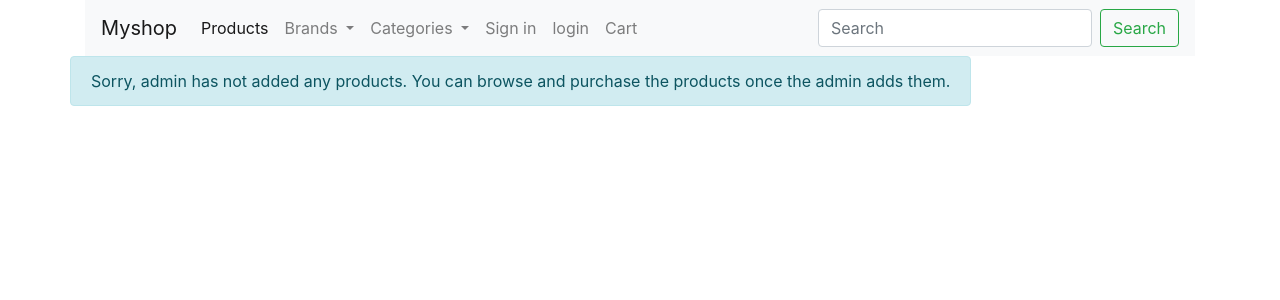
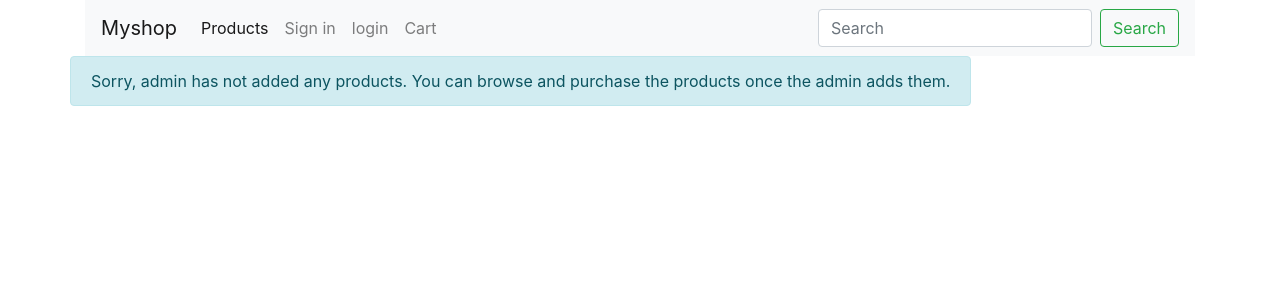
Before and after one commit to Muhammadnihalc/E-Commerce-APP, a Flask app: page / in a window 1280 px wide. Shown: the top 300 px of the page. Run offline with Flask 3, Linux system fonts and the light colour scheme; some libraries are stand-ins or nearby versions.

Commit message:
Updating navbar.html

```diff
--- a/src/templates/navbar.html
+++ b/src/templates/navbar.html
@@ -9,27 +9,7 @@
           <li class="nav-item active">
             <a class="nav-link" href="/">Products <span class="sr-only">(current)</span></a>
           </li>
-          <li class="nav-item dropdown">
-            <a class="nav-link dropdown-toggle" href="#" id="navbarDropdown" role="button" data-toggle="dropdown" aria-haspopup="true" aria-expanded="false">
-             Brands
-            </a>
-            <div class="dropdown-menu" aria-labelledby="navbarDropdown">
-              {% for brand in brands %}
-              <a class="dropdown-item" href="{{url_for('get_brand', id=brand.id)}}">{{brand.name}}</a>
-              {% endfor %}
-            </div>
-          </li>
 
-          <li class="nav-item dropdown">
-              <a class="nav-link dropdown-toggle" href="#" id="navbarDropdown" role="button" data-toggle="dropdown" aria-haspopup="true" aria-expanded="false">
-               Categories
-              </a>
-              <div class="dropdown-menu" aria-labelledby="navbarDropdown">
-                  {% for category in categories %}
-                <a class="dropdown-item" href="{{url_for('get_category',id=category.id)}}">{{category.name}}</a>
-                {% endfor %}
-              </div>
-            </li>
            {% if current_user.is_authenticated %}
            <li class="nav-item">
             <a href="{{url_for('customer_logout')}}" class="nav-link">{{current_user.name}}</a>
```
